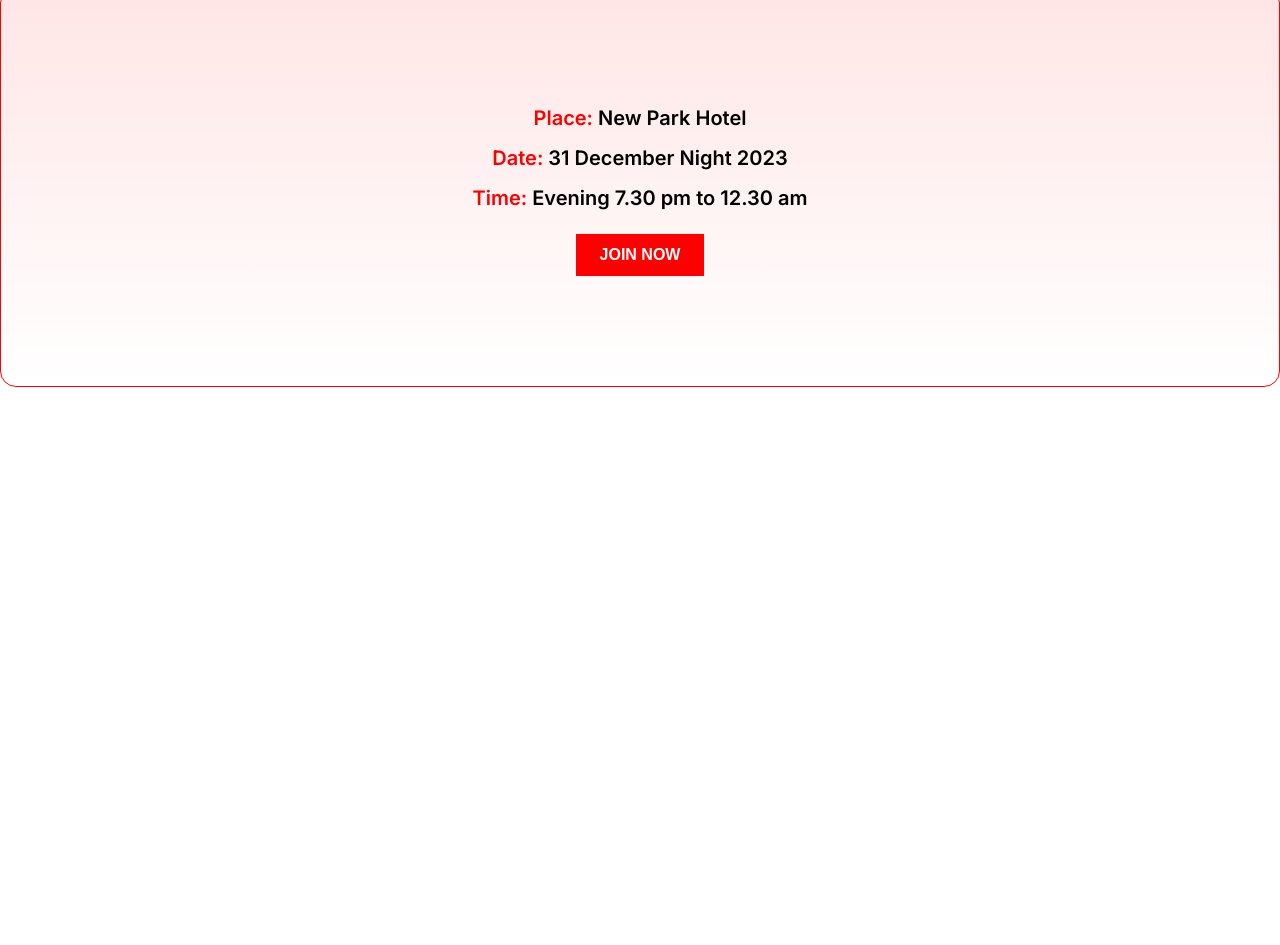
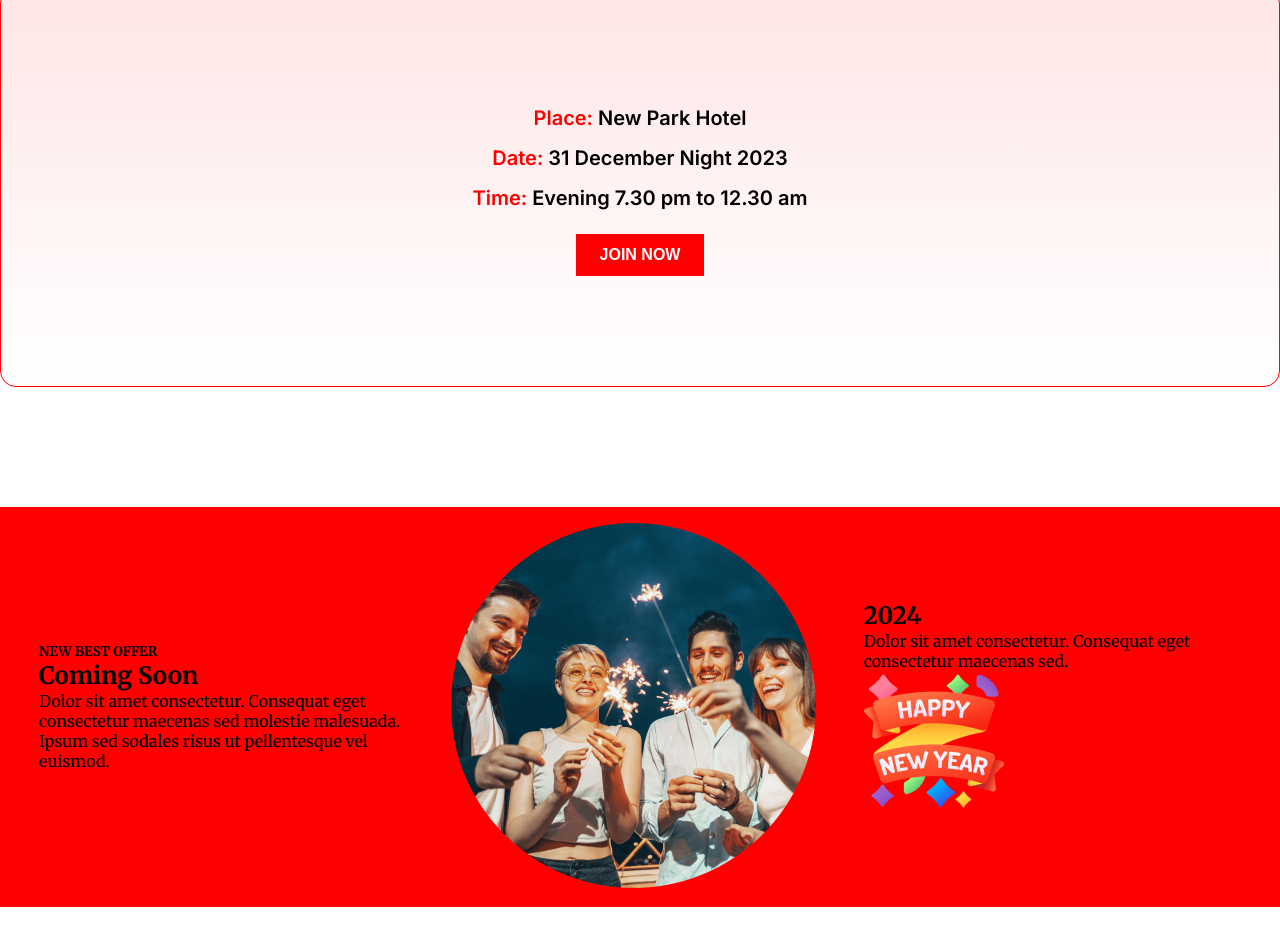
Before and after one commit to imrancoder10/new-year-offer-resources, a plain HTML site: page index.html in a window 1280 px wide. Shown: the part 2067-3012 px from the top of the page. Before the commit the page ends 2574 px from the top, so only its background shows below. Drawn offline with Linux system fonts and the light colour scheme.

Commit message:
coming soon section

```diff
--- a/index.html
+++ b/index.html
@@ -59,6 +59,24 @@
 
             </div>
 
+            <div class="coming-section">
+
+                <div class="coming-text-left">
+                    <h5 class="coming-subtitle">NEW BEST OFFER</h5>
+                    <h1 class="coming-title">Coming Soon</h1>
+                    <p class="coming-para">Dolor sit amet consectetur. Consequat eget consectetur maecenas sed molestie malesuada. Ipsum sed sodales risus ut pellentesque vel euismod. </p>
+                </div>
+
+                <div class="coming-img-center">
+                    <img src="images/Ellipse 1.png" alt="">
+                </div>
+                <div class="coming-text-right">
+                    <h1 class="coming-title">2024</h1>
+                    <p class="coming-para">Dolor sit amet consectetur. Consequat eget consectetur maecenas sed. </p>
+                    <img src="images/Group 96.png" alt="">
+                </div>
+
+            </div>
 
         </section>
 
--- a/styles/style.css
+++ b/styles/style.css
@@ -196,5 +196,20 @@ body {
     cursor: pointer;
     border: none;
 }
+/* new park section end */
 
-/* new park section end */
+/* coming soon section start */
+.coming-section{
+    height: 400px;
+    margin-bottom: 120px;
+    background-color: red;
+    display: flex;
+    justify-content: space-evenly;
+    align-items: center;
+    padding: 0 20px;
+}
+.coming-text-left, .coming-img-center, .coming-text-right{
+    width: 33%;
+    padding: 16px;
+}
+/* coming soon section end */
```
